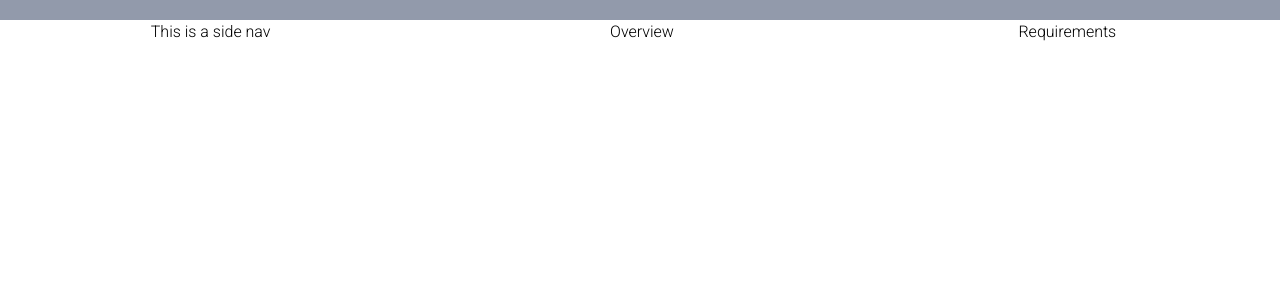
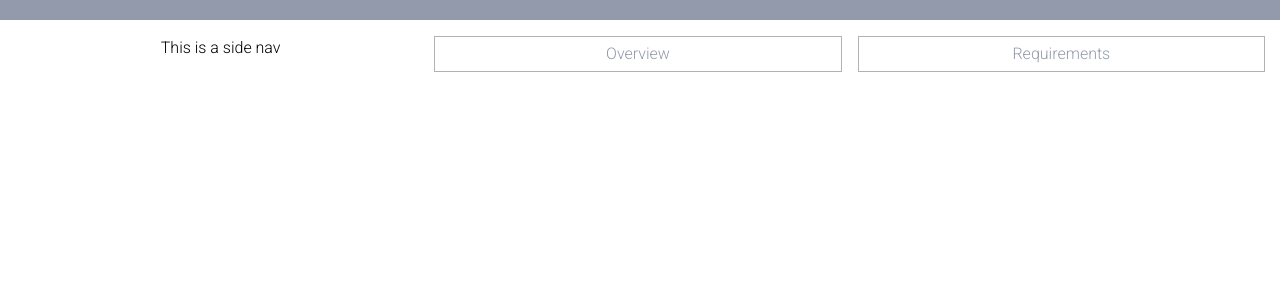
Before and after one commit to keitamohamed/gleam_frontend, a React (Vite) app: page /academics/major in a window 1280 px wide. Shown: the top 300 px of the page. Built offline with nearby package versions, Linux system fonts and the light colour scheme; a web font is replaced by a local one.

Commit message:
Major section

```diff
--- a/src/App.scss
+++ b/src/App.scss
@@ -64,12 +64,24 @@
 
   .layout {
     display: grid;
+    padding: 1em 15px 0;
 
     .main {
 
-      .accordion {
+    }
+
+    .accordion {
+      display: grid;
+
+      .accordion-tabs {
         display: grid;
-        grid-template-columns: repeat(2, 1fr)
+        grid-gap: 1em;
+        border-bottom: none;
+
+        li {
+          width: 100%;
+          border: 1px solid $border_color;
+        }
       }
     }
   }
--- a/src/assets/scss/@_global.scss
+++ b/src/assets/scss/@_global.scss
@@ -349,6 +349,10 @@ svg {
     .tab-section {
       display: none;
       width: 100%;
+
+      .description {
+        text-align: left;
+      }
     }
 
     .activate_section {
--- a/src/component/page/major.tsx
+++ b/src/component/page/major.tsx
@@ -1,7 +1,20 @@
+import {useContext, useEffect} from "react";
+
 import {useAppStore} from "../../setup/academy/useReduxHook";
+import {DashboardContext} from "../../setup/context/Context";
+import {accordion} from "../../util/accordion";
 
 export const Major = () => {
+    const dashCtx = useContext(DashboardContext)
     const {major} = useAppStore((state) => state.academics)
+
+    const setActionType = () => {
+        dashCtx.setActionType('')
+    }
+
+    useEffect(() => {
+        accordion()
+    }, [])
 
     return(
         <div className='major'>
@@ -12,10 +25,20 @@ export const Major = () => {
                 <div className="sidenav col-span-4">
                     <h2>This is a side nav</h2>
                 </div>
-                <div className="main col-span-8">
-                    <div className="accordion">
-                        <li className="btn">Overview</li>
-                        <li className="btn">Requirements</li>
+                <div className="accordion col-span-8">
+                    <div className="accordion-tabs !grid-cols-2">
+                        <li className="accordion-tab" data-actab-id='1' onClick={setActionType}>Overview</li>
+                        <li className="accordion-tab" data-actab-id='2' onClick={setActionType}>Requirements</li>
+                    </div>
+                    <div className="accordion-content">
+                        <section className="tab-section" data-actab-id='1'>
+                            <div className="description">
+                                {major?.description}
+                            </div>
+                        </section>
+                        <section className="tab-section" data-actab-id='2'>
+                            <h1>Tab 2</h1>
+                        </section>
                     </div>
                 </div>
             </div>
--- a/src/index.css
+++ b/src/index.css
@@ -51,10 +51,19 @@
 }
 .major .layout {
   display: grid;
+  padding: 1em 15px 0;
 }
-.major .layout .main .accordion {
+.major .layout .accordion {
   display: grid;
-  grid-template-columns: repeat(2, 1fr);
+}
+.major .layout .accordion .accordion-tabs {
+  display: grid;
+  grid-gap: 1em;
+  border-bottom: none;
+}
+.major .layout .accordion .accordion-tabs li {
+  width: 100%;
+  border: 1px solid #B2B2B2;
 }
 
 input:-webkit-autofill,
@@ -333,6 +342,9 @@ svg {
   display: none;
   width: 100%;
 }
+.accordion .accordion-content .tab-section .description {
+  text-align: left;
+}
 .accordion .accordion-content .activate_section {
   display: grid;
   width: 100%;
```
Also changed, not shown: 1 other file (tests, documents, lock files or other folders).
